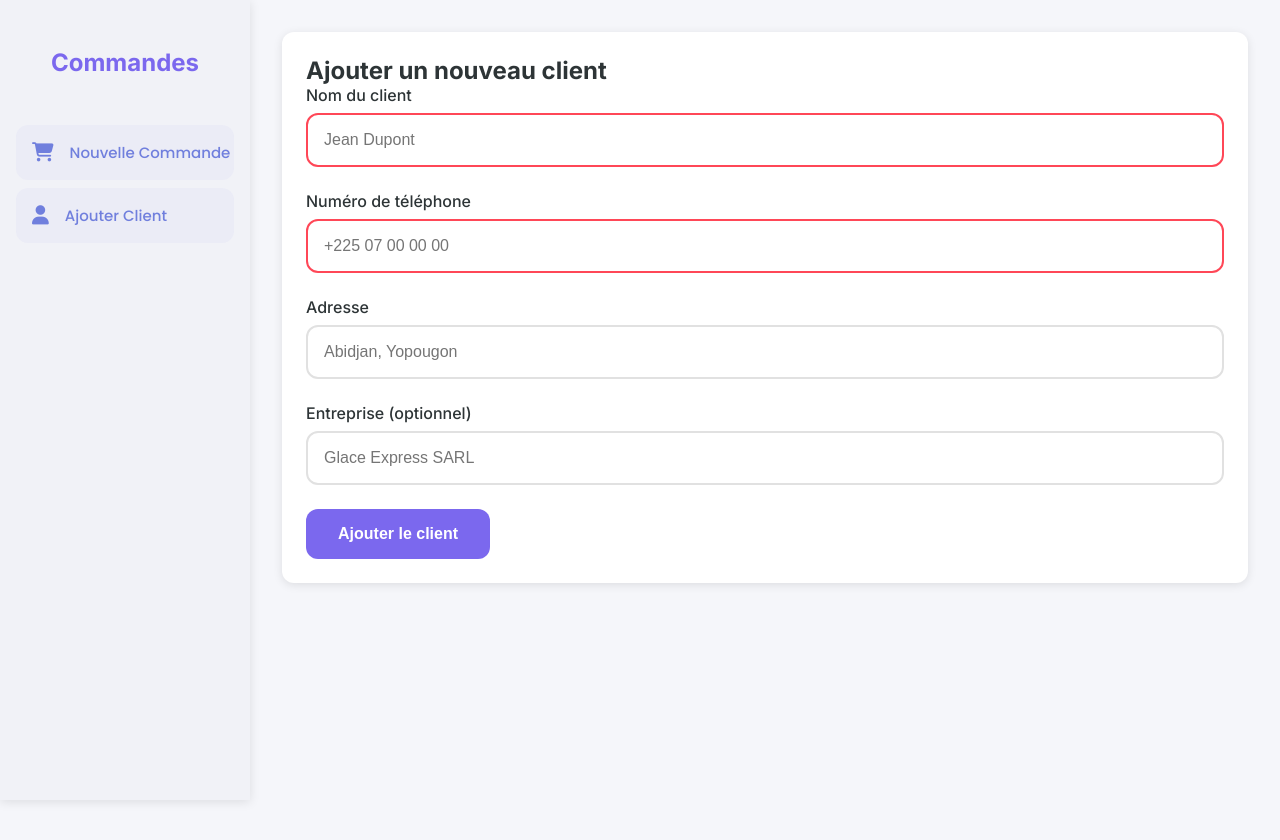
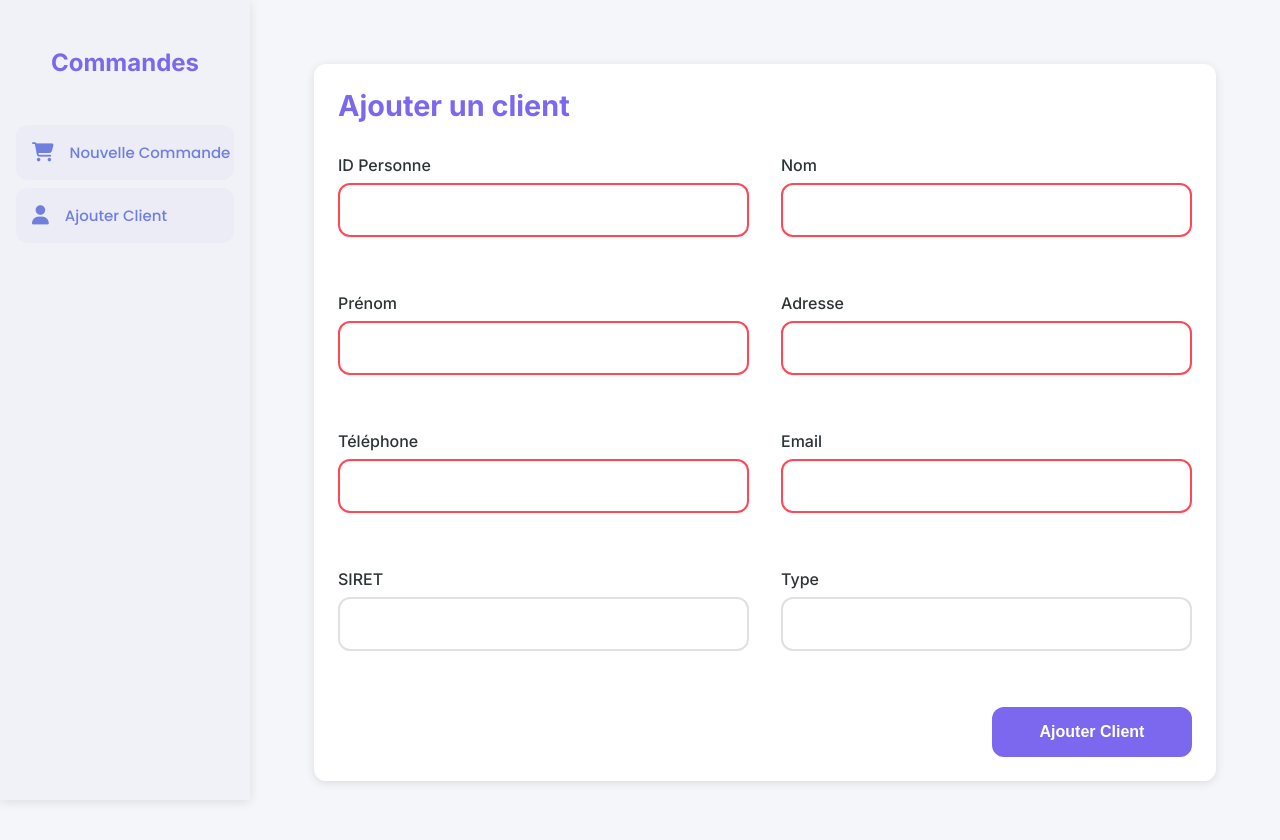
Before and after one commit to SanadMakhlouf/Ecailles_glace, a React (Create React App) app: page /commande/clients in a window 1280 px wide. Shown: the top 840 px of the page. Before the commit the page ends 800 px from the top, so only its background shows below. Built offline with nearby package versions, Linux system fonts and the light colour scheme.

Commit message:
Adaptation formulaire selon le MCD prototype

```diff
--- a/src/components/AddClient.jsx
+++ b/src/components/AddClient.jsx
@@ -1,83 +1,129 @@
 import React, { useState } from "react";
+import "../styles/App.css";
 
 const AddClient = () => {
-  const [clientData, setClientData] = useState({
+  const [client, setClient] = useState({
+    id_personne: "",
     nom: "",
+    prenom: "",
+    adresse: "",
     telephone: "",
-    adresse: "",
-    entreprise: "",
+    email: "",
+    siret: "",
+    type: "",
   });
 
   const handleChange = (e) => {
-    const { name, value } = e.target;
-    setClientData((prev) => ({
-      ...prev,
-      [name]: value,
-    }));
+    setClient({ ...client, [e.target.name]: e.target.value });
   };
 
   const handleSubmit = (e) => {
     e.preventDefault();
-    console.log("Client ajouté :", clientData);
-    // TODO: envoyer les données à l'API ou base de données
-    alert("Client ajouté avec succès !");
-    setClientData({ nom: "", telephone: "", adresse: "", entreprise: "" });
+    alert("Client ajouté : " + JSON.stringify(client));
   };
 
   return (
+    <div className="add-production">
       <div className="card">
-      <h2>Ajouter un nouveau client</h2>
+        <h2>Ajouter un client</h2>
         <form onSubmit={handleSubmit}>
+          <div className="form-row">
             <div className="form-group">
-          <label>Nom du client</label>
+              <label>ID Personne</label>
+              <input
+                type="text"
+                name="id_personne"
+                value={client.id_personne}
+                onChange={handleChange}
+                required
+              />
+            </div>
+            <div className="form-group">
+              <label>Nom</label>
               <input
                 type="text"
                 name="nom"
-            value={clientData.nom}
+                value={client.nom}
                 onChange={handleChange}
                 required
-            placeholder="Jean Dupont"
               />
             </div>
+          </div>
 
+          <div className="form-row">
             <div className="form-group">
-          <label>Numéro de téléphone</label>
+              <label>Prénom</label>
               <input
-            type="tel"
-            name="telephone"
-            value={clientData.telephone}
+                type="text"
+                name="prenom"
+                value={client.prenom}
                 onChange={handleChange}
                 required
-            placeholder="+225 07 00 00 00"
               />
             </div>
-
             <div className="form-group">
               <label>Adresse</label>
               <input
                 type="text"
                 name="adresse"
-            value={clientData.adresse}
+                value={client.adresse}
                 onChange={handleChange}
-            placeholder="Abidjan, Yopougon"
+                required
               />
             </div>
+          </div>
 
+          <div className="form-row">
             <div className="form-group">
-          <label>Entreprise (optionnel)</label>
+              <label>Téléphone</label>
               <input
                 type="text"
-            name="entreprise"
-            value={clientData.entreprise}
+                name="telephone"
+                value={client.telephone}
                 onChange={handleChange}
-            placeholder="Glace Express SARL"
+                required
               />
             </div>
+            <div className="form-group">
+              <label>Email</label>
+              <input
+                type="email"
+                name="email"
+                value={client.email}
+                onChange={handleChange}
+                required
+              />
+            </div>
+          </div>
 
+          <div className="form-row">
+            <div className="form-group">
+              <label>SIRET</label>
+              <input
+                type="text"
+                name="siret"
+                value={client.siret}
+                onChange={handleChange}
+              />
+            </div>
+            <div className="form-group">
+              <label>Type</label>
+              <input
+                type="text"
+                name="type"
+                value={client.type}
+                onChange={handleChange}
+              />
+            </div>
+          </div>
+
+          <div className="form-actions">
             <button type="submit" className="button">
-          Ajouter le client
+              Ajouter Client
             </button>
+          </div>
         </form>
+      </div>
     </div>
   );
 };
--- a/src/components/OrderPage.jsx
+++ b/src/components/OrderPage.jsx
@@ -1,32 +1,20 @@
 import React, { useState } from "react";
+import "../styles/App.css";
 
 const OrderPage = () => {
   const [commande, setCommande] = useState({
-    clientNom: "",
-    telephone: "",
+    id_commande: "",
     quantite: "",
-    date: "",
+    id_personne: "", // lien vers un client existant
   });
 
   const handleChange = (e) => {
-    const { name, value } = e.target;
-    setCommande((prev) => ({
-      ...prev,
-      [name]: value,
-    }));
+    setCommande({ ...commande, [e.target.name]: e.target.value });
   };
 
   const handleSubmit = (e) => {
     e.preventDefault();
-    // Logique d'enregistrement
-    console.log("Commande enregistrée :", commande);
-    alert("Commande enregistrée !");
-    setCommande({
-      clientNom: "",
-      telephone: "",
-      quantite: "",
-      date: "",
-    });
+    alert("Commande enregistrée : " + JSON.stringify(commande));
   };
 
   return (
@@ -36,60 +24,41 @@ const OrderPage = () => {
         <form onSubmit={handleSubmit}>
           <div className="form-row">
             <div className="form-group">
-              <label htmlFor="clientNom">Nom du client</label>
+              <label>ID Commande</label>
               <input
                 type="text"
-                id="clientNom"
-                name="clientNom"
-                value={commande.clientNom}
+                name="id_commande"
+                value={commande.id_commande}
                 onChange={handleChange}
                 required
               />
             </div>
-
             <div className="form-group">
-              <label htmlFor="telephone">Téléphone</label>
+              <label>Quantité (kg ou tonne)</label>
               <input
-                type="tel"
-                id="telephone"
-                name="telephone"
-                value={commande.telephone}
+                type="number"
+                name="quantite"
+                value={commande.quantite}
                 onChange={handleChange}
                 required
               />
             </div>
           </div>
-
           <div className="form-row">
             <div className="form-group">
-              <label htmlFor="quantite">Quantité (kg)</label>
+              <label>ID Client (personne)</label>
               <input
-                type="number"
-                id="quantite"
-                name="quantite"
-                min="0"
-                value={commande.quantite}
-                onChange={handleChange}
-                required
-              />
-            </div>
-
-            <div className="form-group">
-              <label htmlFor="date">Date</label>
-              <input
-                type="date"
-                id="date"
-                name="date"
-                value={commande.date}
+                type="text"
+                name="id_personne"
+                value={commande.id_personne}
                 onChange={handleChange}
                 required
               />
             </div>
           </div>
-
           <div className="form-actions">
             <button type="submit" className="button">
-              Enregistrer la commande
+              Enregistrer Commande
             </button>
           </div>
         </form>
```
Lines whose indentation alone changed are shown as unchanged.
